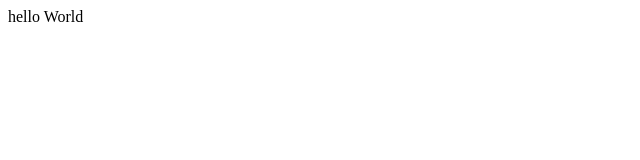
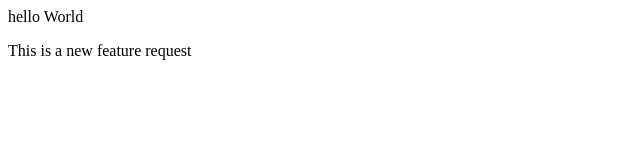
Before and after one commit to kumar-10451/resta_project, a plain HTML site: page Index.html in a window 1280 px wide. Shown: the whole page, without its empty margins (0-640 px from the left). Drawn offline with Linux system fonts and the light colour scheme.

Commit message:
Add feature

```diff
--- a/Index.html
+++ b/Index.html
@@ -1 +1,2 @@
 <p>hello World</p>
+<p>This is a new feature request</p>
```
